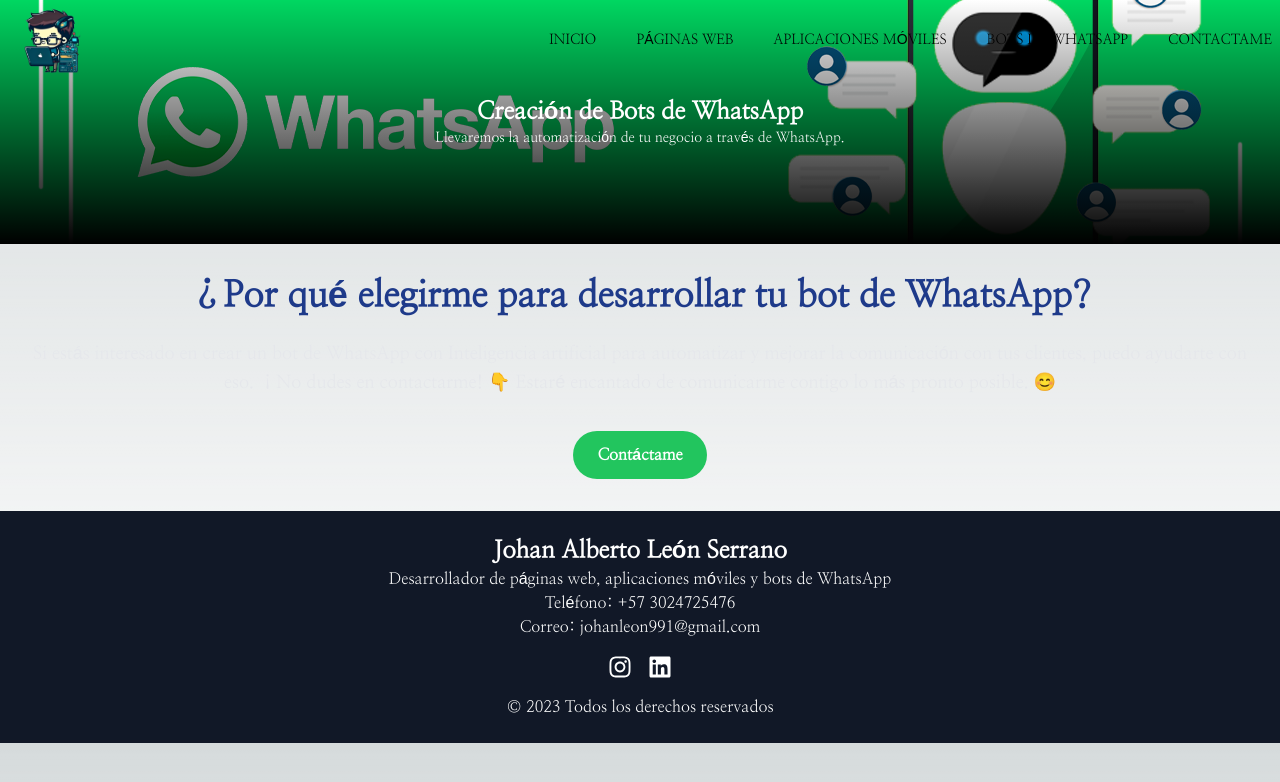
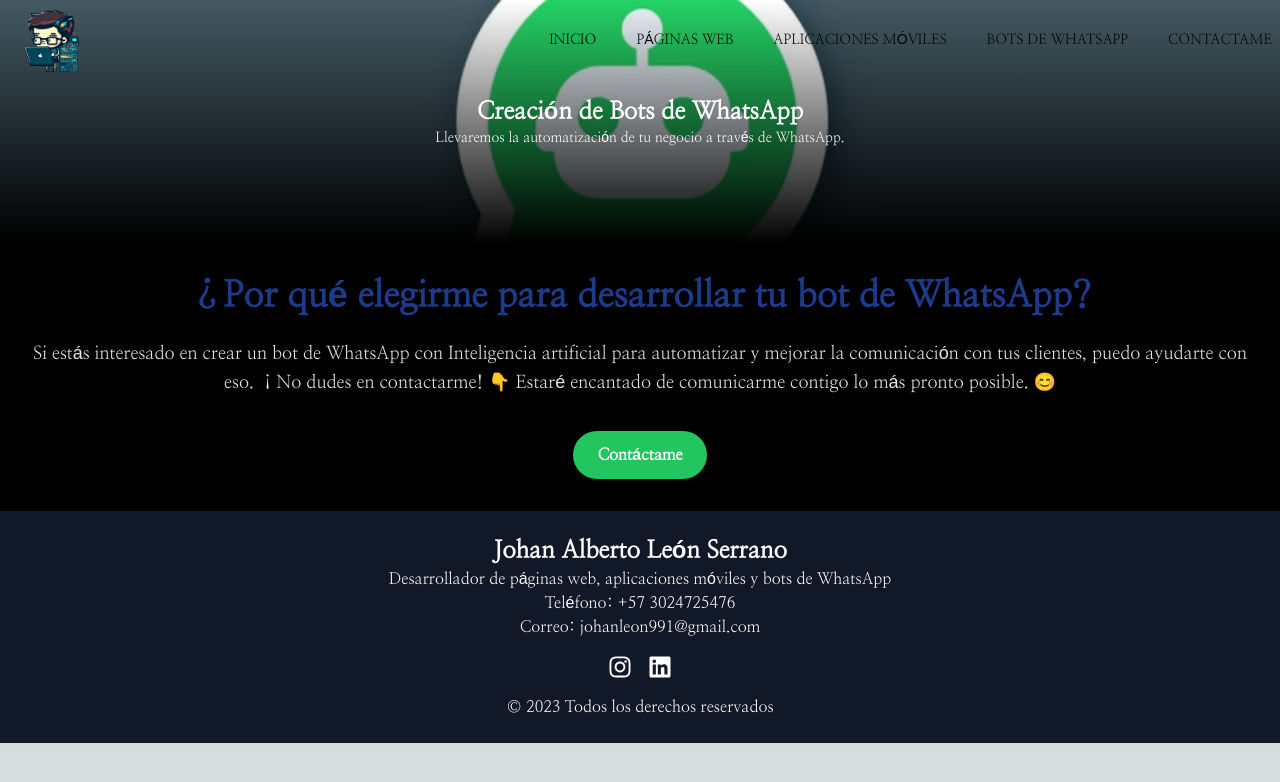
Before and after one commit to JohanLeon0914/servicios_johan, a Next.js app: page /bots-whatsapp in a window 1280 px wide. Shown: the top 782 px of the page. Built offline with nearby package versions, Linux system fonts and the light colour scheme.

Commit message:
corrigiendo color de fondo de la pagina principal y las demas rutas y corrigiendo imagen de servicio de bots de whatsapp

```diff
--- a/src/app/aplicaciones-moviles/page.tsx
+++ b/src/app/aplicaciones-moviles/page.tsx
@@ -24,11 +24,11 @@
         description="Llevaremos tu negocio a la palma de la mano."
         imageUrl="/images/mobile.jpg"
       />
-      <div className="p-8 text-center">
+      <div className="p-8 text-center bg-black">
         <h1 className="text-4xl text-blue-900 font-semibold mb-6">
           ¿Por qué elegirme para desarrollar tu aplicación móvil?
         </h1>
-        <p className="text-lg text-gray-200 leading-relaxed mb-8">
+        <p className="text-lg text-gray-400 leading-relaxed mb-8">
           Si deseas crear una aplicación móvil para que todos tus clientes la
           tengan al alcance en sus dispositivos móviles, puedo
           ayudarte con eso. ¡No dudes en contactarme! 👇 Estaré encantado de
--- a/src/app/bots-whatsapp/page.tsx
+++ b/src/app/bots-whatsapp/page.tsx
@@ -22,9 +22,9 @@
   <GenericBanner
     title="Creación de Bots de WhatsApp"
     description="Llevaremos la automatización de tu negocio a través de WhatsApp."
-    imageUrl="/images/bot.jpg"
+    imageUrl="/images/bot-whatsapp.webp"
   />
-  <div className="p-8 text-center">
+  <div className="p-8 text-center bg-black">
     <h1 className="text-4xl text-blue-900 font-semibold mb-6">
       ¿Por qué elegirme para desarrollar tu bot de WhatsApp?
     </h1>
--- a/src/app/components/Skills.tsx
+++ b/src/app/components/Skills.tsx
@@ -19,7 +19,7 @@
     },
     {
       title: "Bots de WhatsApp con Inteligencia Artificial (IA)",
-      image: "/images/bot.jpg",
+      image: "/images/bot-whatsapp.webp",
       description:
         "Potencia la comunicación de tu empresa con un bot de WhatsApp impulsado por inteligencia artificial. Creo soluciones de chatbot personalizadas que automatizan respuestas, proporcionan atención al cliente las 24 horas del día y mejoran la eficiencia operativa. Impulsa tu negocio con tecnología de vanguardia.",
       link: "/bots-whatsapp",
--- a/src/app/page.tsx
+++ b/src/app/page.tsx
@@ -4,7 +4,7 @@
 
 export default function Home() {
   return (
-    <div>
+    <div className='bg-black'>
       <Banner/>
       <Skills/>
     </div>
--- a/src/app/paginas-web/page.tsx
+++ b/src/app/paginas-web/page.tsx
@@ -27,7 +27,7 @@
         description="Llevaremos tu negocio a un nuevo nivel."
         imageUrl="/images/web.jpg"
       />
-      <div className="p-8 text-center">
+      <div className="p-8 text-center bg-black">
         <h1 className="text-4xl text-blue-900 font-semibold mb-6">
           ¿Por qué elegirme para crear tu pagina web?
         </h1>
```
Also changed, not shown: public/images/bot-whatsapp.webp (added).
